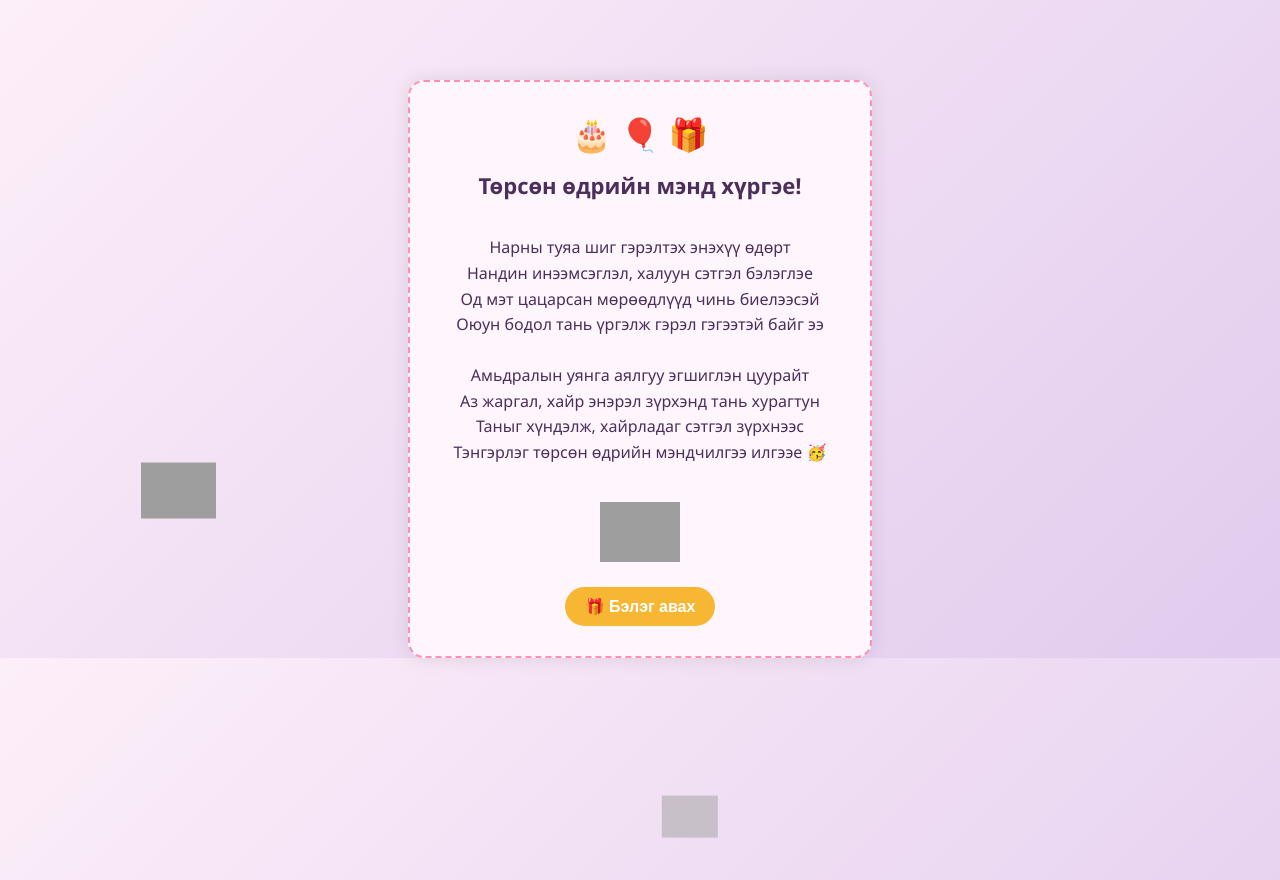
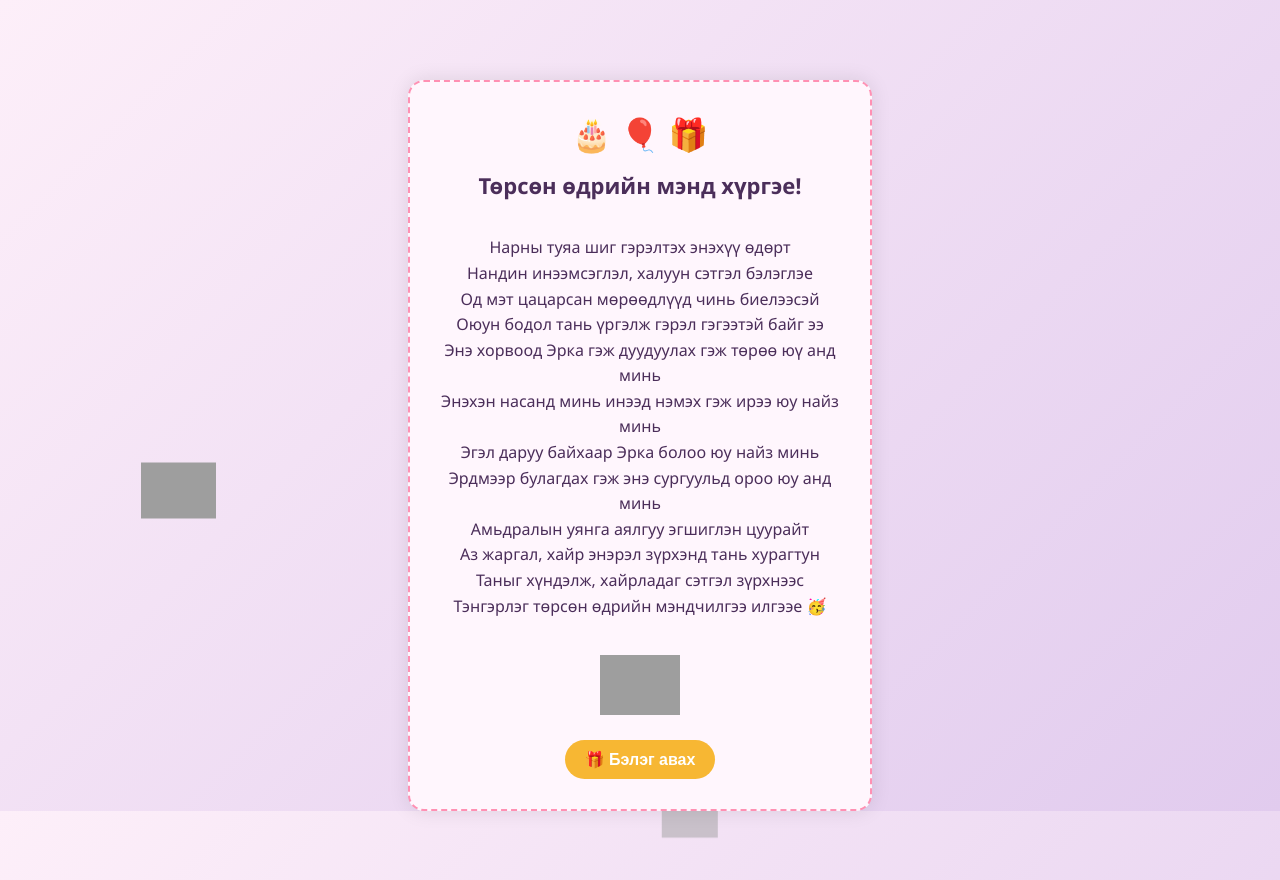
Before and after one commit to mubabne/Birthday, a plain HTML site: page index.html in a window 1280 px wide. Drawn offline with Linux system fonts and the light colour scheme; grey boxes are pictures that could not be loaded.

Commit message:
Update index.html

```diff
--- a/index.html
+++ b/index.html
@@ -3,7 +3,7 @@
 <head>
   <meta charset="UTF-8" />
   <meta name="viewport" content="width=device-width, initial-scale=1.0"/>
-  <title>Төрсөн Өдрийн Мэнд</title>
+  <title>Эрдэнэбаяртаа Төрсөн Өдрийн Мэнд</title>
   <style>
     body {
       margin: 0;
@@ -114,7 +114,10 @@
 Нандин инээмсэглэл, халуун сэтгэл бэлэглэе
 Од мэт цацарсан мөрөөдлүүд чинь биелээсэй
 Оюун бодол тань үргэлж гэрэл гэгээтэй байг ээ
-
+  Энэ хорвоод Эрка гэж дуудуулах гэж төрөө юү анд минь
+  Энэхэн насанд минь инээд нэмэх гэж ирээ юу найз минь
+  Эгэл даруу байхаар Эрка болоо юу найз минь
+  Эрдмээр булагдах гэж энэ сургуульд ороо юу анд минь
 Амьдралын уянга аялгуу эгшиглэн цуурайт
 Аз жаргал, хайр энэрэл зүрхэнд тань хурагтун
 Таныг хүндэлж, хайрладаг сэтгэл зүрхнээс
```
